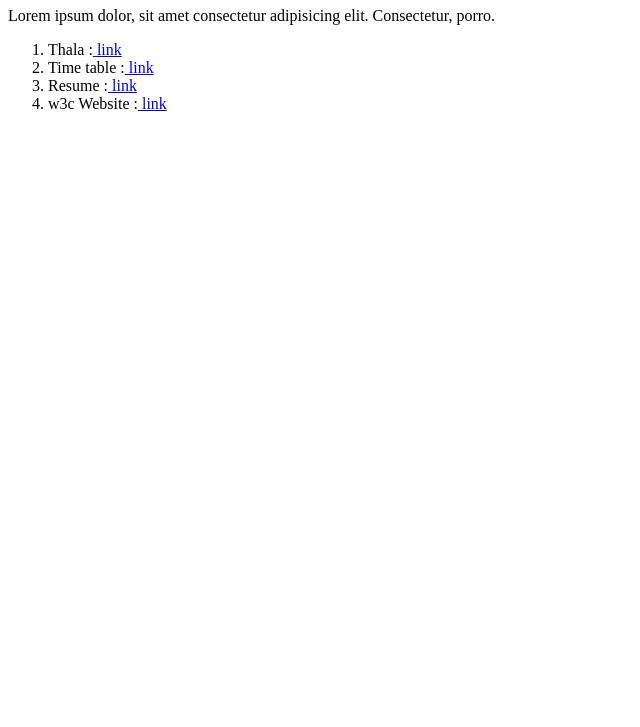
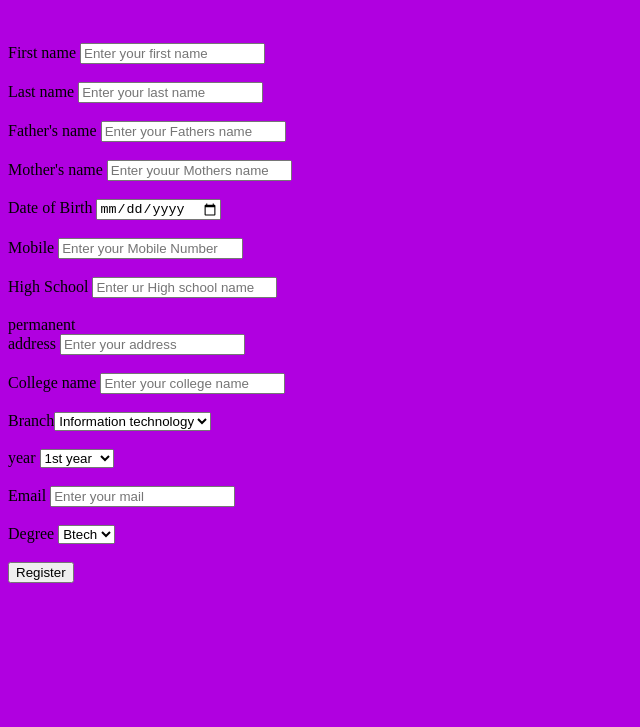
Before and after one commit to rishivishwakarma60/html, a plain HTML site: page index.html in a window 1280 px wide. Shown: the part 73-800 px from the top of the page, without its empty margins (0-640 px from the left). Drawn offline with Linux system fonts and the light colour scheme.

Commit message:
Add files via upload

```diff
--- a/index.html
+++ b/index.html
@@ -3,24 +3,27 @@
 <head>
     <meta charset="UTF-8">
     <meta name="viewport" content="width=device-width, initial-scale=1.0">
-    <title>Document</title>
+    <title>Student</title>
 </head>
-<body>
-    <h1>Main page</h1>
-    <p>Lorem ipsum dolor, sit amet consectetur adipisicing elit. Consectetur, porro.</p>
-    <ol>
-        <li>
-            Thala :<a href="./Dhoni/Dhoni.html"> link  </a>
-        </li>
-        <li>
-            Time table :<a href="./Timetable/Timetable.html"> link  </a>
-        </li>
-        <li>
-            Resume :<a href="./resume/rishiresume.html"> link  </a>
-        </li>
-        <li>
-            w3c Website :<a href="./w3c/w3c.html"> link  </a>
-        </li>
-    </ol>
+
+<body bgcolor="blue+green">
+<form action="form.java" method="get">
+
+    <h1>Student Registration Form </h1> <br> <br>
+    <label for="name">First name</label> <input type="text" id="name" placeholder="Enter your first name"> <br><br>
+    <label for="lname">Last name</label> <input type="text" id="lname" placeholder="Enter your last name"> <br> <br>
+    <label for="fname">Father's name</label>  <input type="text"  id="fname" placeholder="Enter your Fathers name"> <br>  <br>
+    <label for="mname">Mother's name</label> <input type="text" id="mname" placeholder="Enter youur Mothers name"> <br>  <br>
+    <label for="dob">Date of Birth</label> <input type="date" id="dob"> <br>  <br>
+    <label for="Tel">Mobile</label> <input type="tel"  id="tel" placeholder="Enter your Mobile Number"> <br><br>
+    <label for="school">High School </label> <input type="text" id="school" placeholder="Enter ur High school name"> <br> <br>
+    <label for="address" >permanent <br> address</label> <input type="text" id="address" placeholder="Enter your address"> <br> <br>
+    <label for="clg">College name</label> <input type="text" id="clg" placeholder="Enter your college name "> <br> <br>
+    <label for="branch">Branch</label><select name="" id="branch"> <option value="">Information technology</option> <option value="">Computer Science </option> <option value="">Mechhanical</option> <option value="">Civil</option> <option value="">Electrical</option> <option value="">Other</option></select> <br> <br>
+    <label for="year">year</label> <select name="" id="year"> <option value="">1st year</option> <option value="">2nd year</option> <option value="">3rd year </option> <option value=""> 4th year</option></select> <br> <br>
+    <label for="mail">Email</label> <input type="email" name="" id="mail" placeholder="Enter your mail"> <br> <br>
+    <label for="Degree">Degree</label> <select name="" id="Degree"> <option value="">Btech</option> <option value="">Bsc</option> <option value="">BCA</option> <option value="">Other</option></select> <br> <br>
+<button>Register</button>
+</form>
 </body>
 </html>
```
